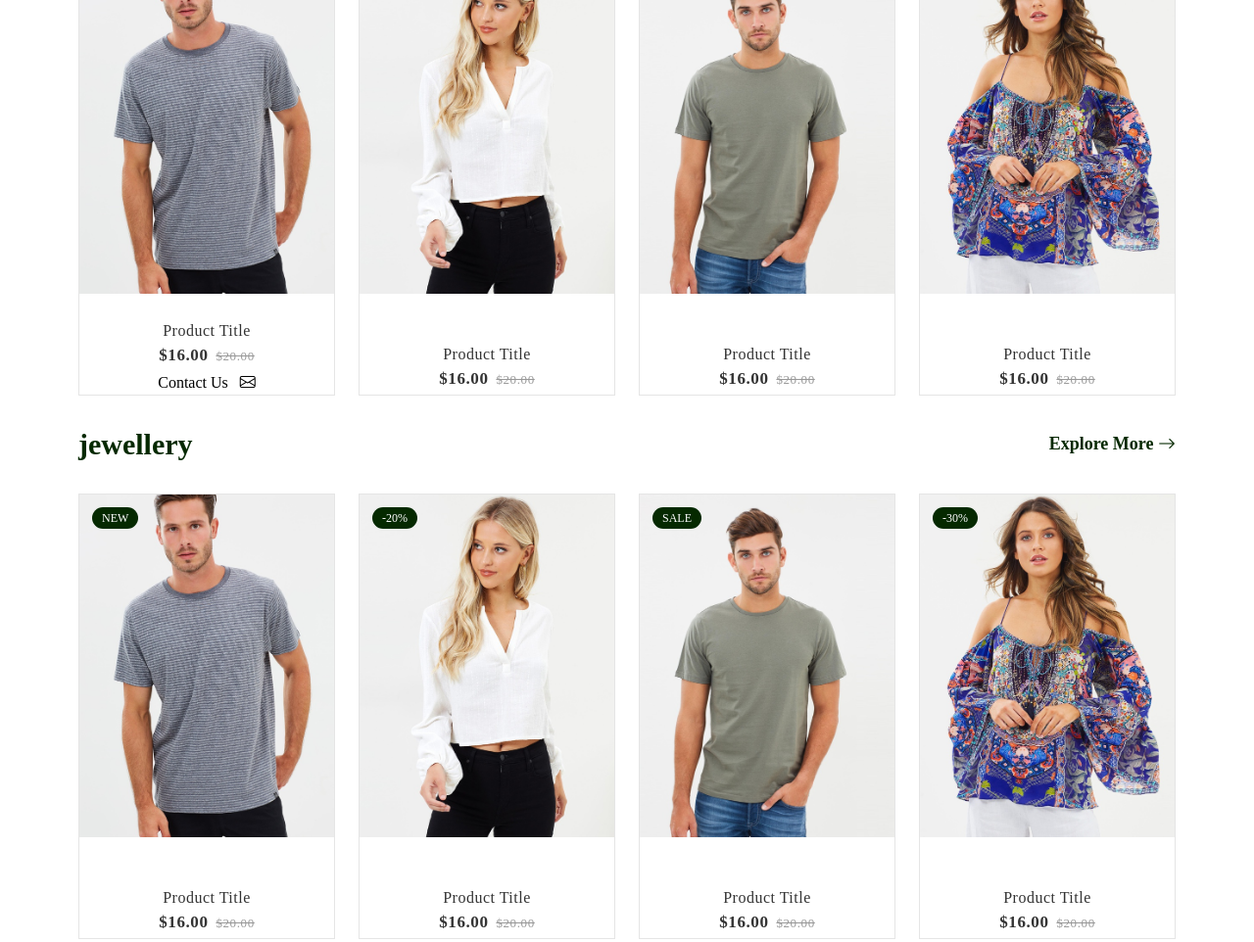
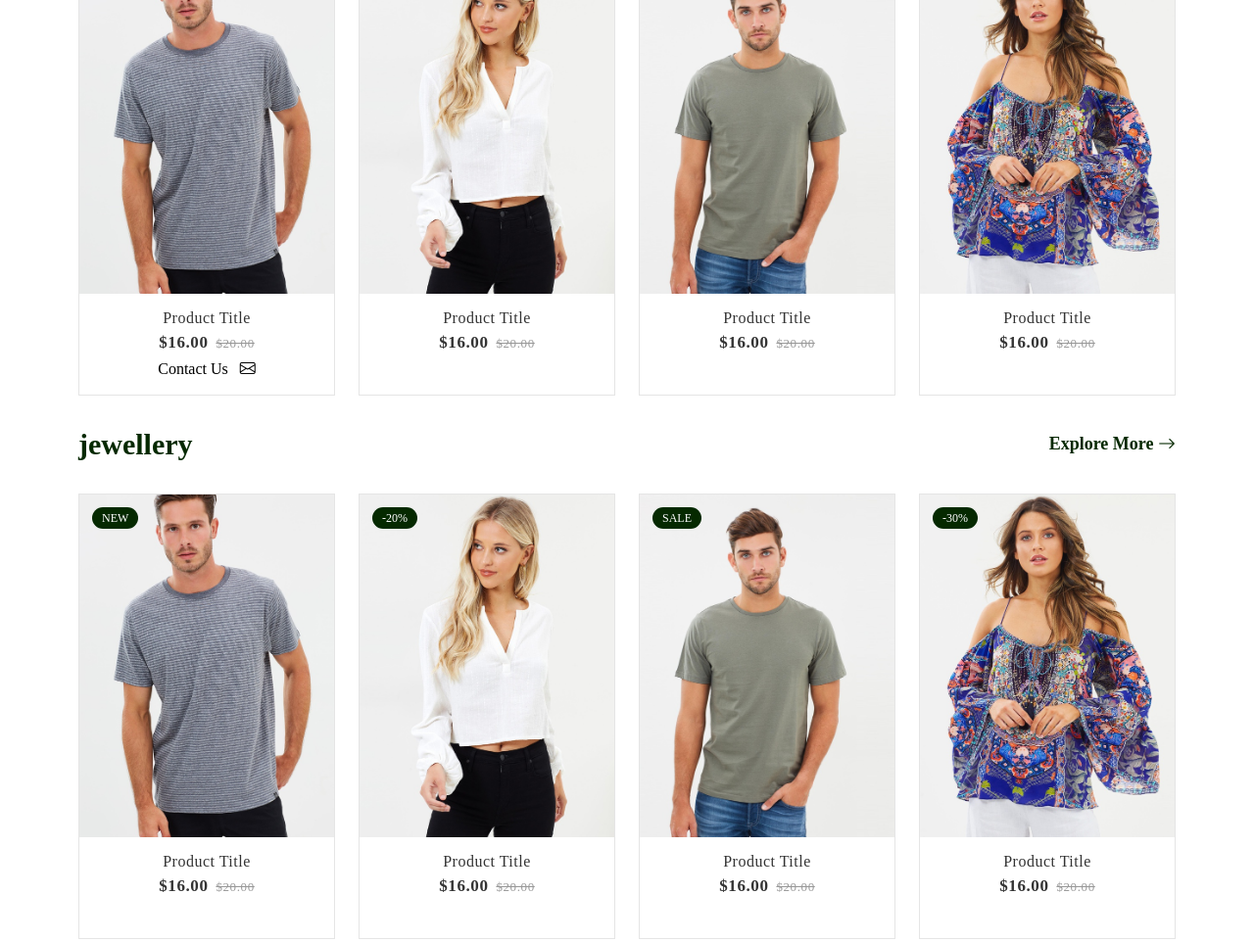
Before and after one commit to umair-hussain/Luxury-Isle, a plain HTML site: page index.html in a window 1280 px wide. Shown: the part 1398-2360 px from the top of the page at 98% size. Drawn offline with nearby package versions, Linux system fonts and the light colour scheme; a web font is replaced by a local one.

Commit message:
Update style.css

```diff
--- a/css/style.css
+++ b/css/style.css
@@ -279,7 +279,7 @@ filter: brightness(0.5);
   position: absolute;
   left: 0;
   right: 0;
-  bottom: 0px;
+  bottom: unset;
   z-index: 1;
   transition: all 0.3s;
 }
```
